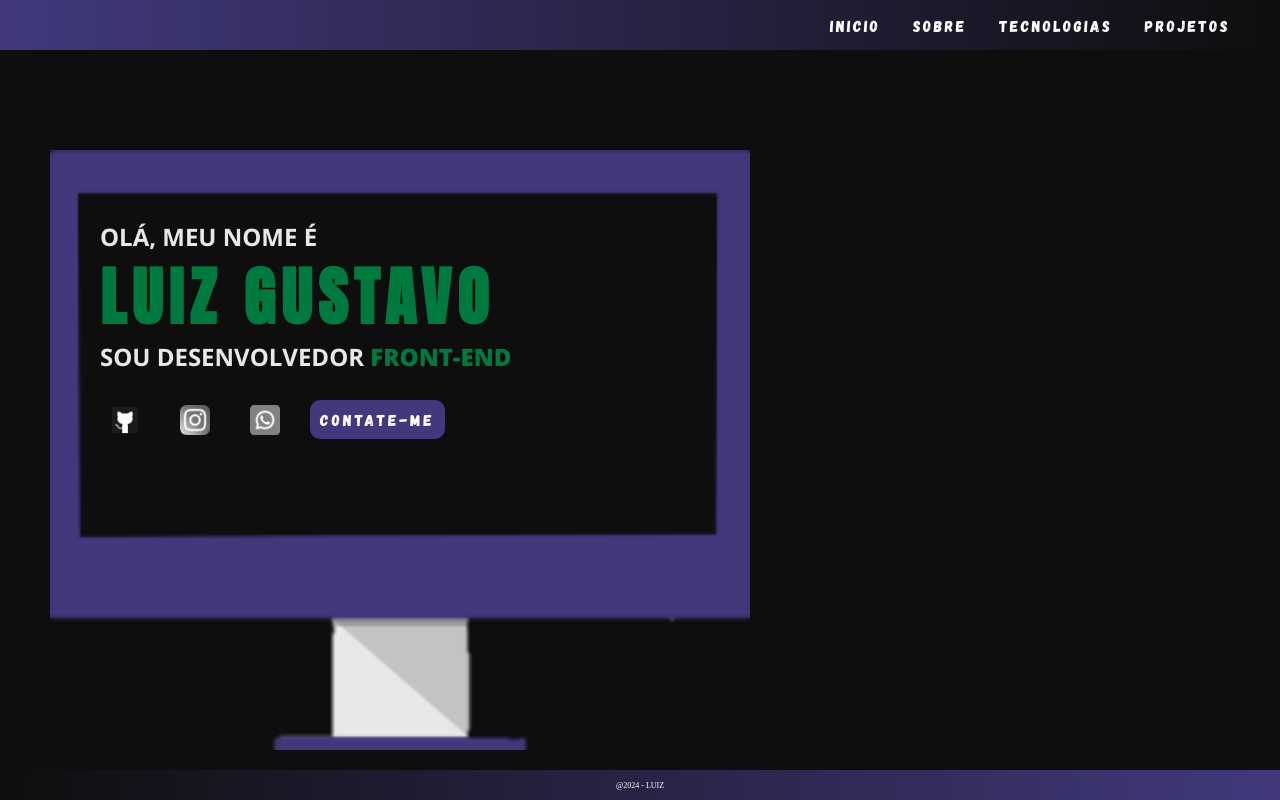
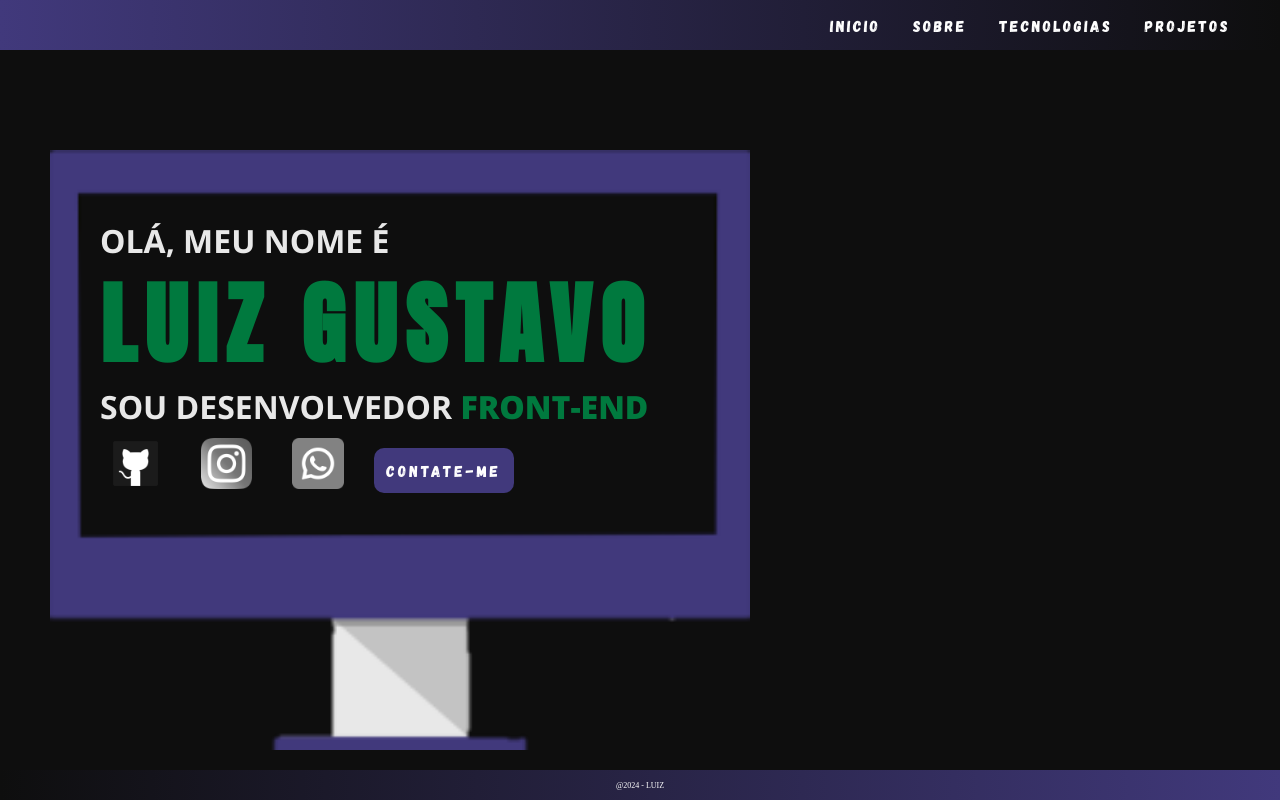
Before and after one commit to luizgustavo101/Portifolio, a plain HTML site: page index.html in a window 1280 px wide. Drawn offline with Linux system fonts and the light colour scheme.

Commit message:
coreção

```diff
--- a/style.css
+++ b/style.css
@@ -22,10 +22,11 @@
 
 html {
     scrollbar-width: none;
+    min-height: 100vh;
 }
 
 body {
-    height: 100vh;
+    min-height: 100vh;
     display: grid;
     grid-template-columns:1fr;
     grid-template-rows:auto 1fr auto;
@@ -68,6 +69,7 @@ main {
 #apresentacao{
     position: relative;
     width: 100%;
+
     height: 700px;
     background-image: url('imagem/pc1.png');
     background-repeat: no-repeat;
@@ -89,7 +91,7 @@ main {
 
 #intro h2{
     font-family: 'anton';
-    font-size: 4em;
+    font-size: max(7vw, 3em);
     letter-spacing:.1em;
     color:#00793e ;
 }
@@ -97,7 +99,7 @@ main {
 #intro h4{
     color: #e8e8e8;
     font-family:'open sans';
-    font-size: 1.5em;
+    font-size: 2.5vw;
     font-weight: 700;
     line-height:1em;
 }
@@ -110,6 +112,7 @@ main {
 #contato{
     height: 70px;
     display: flex;
+    flex-wrap: wrap;
     align-items: end;
     justify-content: start;
     gap: 20px;
@@ -118,14 +121,14 @@ main {
 #contateme{
     background-color: #41397c;
     border-radius: 10px;
-    padding: 10px;
+    padding: 1vw;
     font-family: 'gagalin';
     letter-spacing: .19em;
     display: inline-block;
 }
 
 #contato a img{
-    width: 30px;
+    max-width: 4vw;
     height: auto;
     margin: 0px 10px 0px;
     filter: grayscale(1);
```
